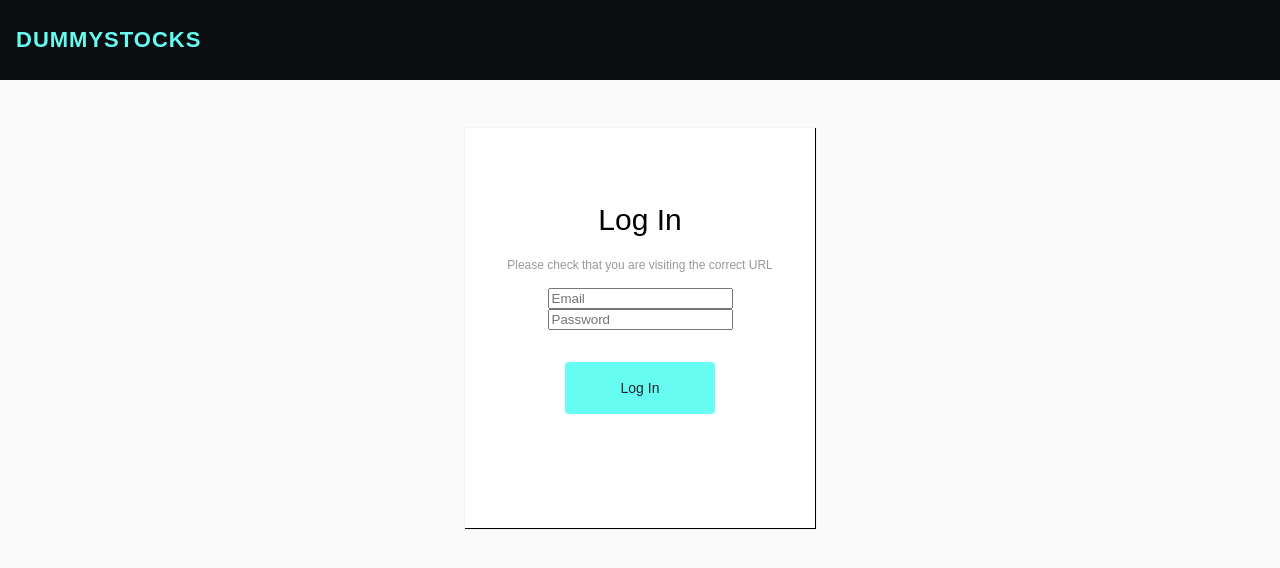
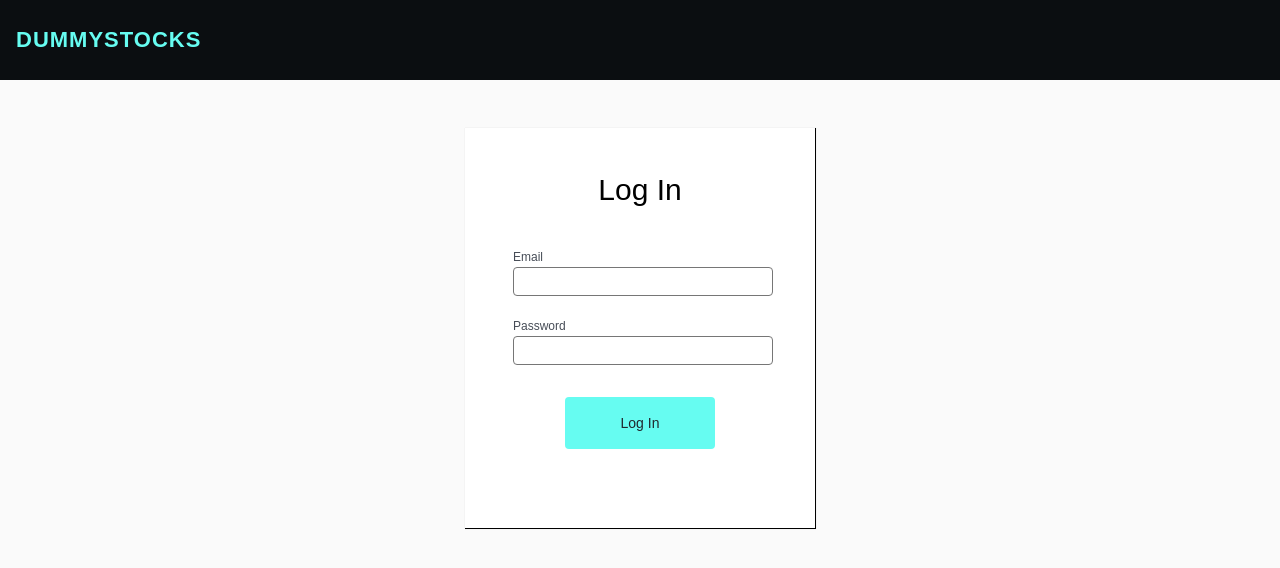
Before and after one commit to c0mpli/cipherX-website, a PHP site: page /login.php in a window 1280 px wide. Shown: the top 568 px of the page. Run offline with PHP 8.4, Linux system fonts and the light colour scheme.

Commit message:
Changed styling of login and register page
Login and register pages are completely ready. Now database testing is left

```diff
--- /dev/null
+++ b/login-style.css
@@ -0,0 +1,147 @@
+body{
+    margin: 0;
+    padding: 0;
+    text-decoration: none;
+    background-color: #fafafa;
+    font-family: Arial, Helvetica, sans-serif;
+}
+
+header{
+    box-sizing: border-box;
+    margin: 0;
+    min-width: 0;
+    color: #fff;
+    background-color: #0b0e11;
+    width: 100%;
+    height: 80px;
+    display: flex;
+    position: relative;
+    outline: none;
+    align-items: center;}
+
+.header-dummystocks{
+    appearance: none;
+    user-select: none;
+    cursor: pointer;
+    overflow: hidden;
+    text-overflow: ellipsis;
+    text-decoration: none;
+    color: #66fcf1;
+    padding: 8px 16px;
+    min-height: 17px;
+    font-weight: bold;
+    letter-spacing: 1px;
+    display: flex;
+    font-weight: bold;
+    font-family: Arial, Helvetica, sans-serif;
+    font-size: 22px;
+}
+.registerpage{
+    background-color: #fafafa;
+
+
+}
+.form{
+
+    position: relative;
+    top:5.5em;
+    margin-left: 3em;
+    margin-right: 3em;
+
+}
+.register-form{
+    display: block;
+    max-width: 500px;
+    margin: auto;
+    top: 3em;
+    position: relative;
+    text-align: center;
+    width: 350px;
+    height: 400px;
+    box-shadow: 0px 0px 0.5px 0.5px;
+    background-color:#fff;
+}
+
+
+.register-title{
+    position: relative;
+    font-family: Arial, Helvetica, sans-serif;
+    font-size: 30px;
+    top: 1.5em;
+}
+.register-subtitle{
+    position: relative;
+    font-family: Arial, Helvetica, sans-serif;
+    font-size: 12px;
+    top: 8em;
+    color: #707A8A;
+}
+
+.btn-createaccount{
+    -webkit-box-align: center;
+    align-items: center;
+    -webkit-box-pack: center;
+    justify-content: center;
+    box-sizing: border-box;
+    appearance: none;
+    user-select: none;
+    cursor: pointer;
+    display: block;
+    margin: auto;
+    top: 5em;
+    color: #21282d;
+    text-align: center;
+    width : 150px;
+   font-size: 14px;
+   font-family: Arial, Helvetica, sans-serif;
+   font-weight: 100;
+   line-height: 50px;
+   outline: none;
+   border: none;
+   border-radius: 4px;
+   background-color: #66fcf1;
+}
+.btn-createaccount:hover{
+    background-color: #a3fdf6;
+}
+
+.createacc-box{
+    display: block;
+    margin-top:2em;
+    text-decoration: none;
+}
+
+
+.label-email,.label-password,.label-referral{
+    font-size: 12px;
+    color: #474D57;
+    margin: auto;
+    text-align: start;
+    display: block;
+    position: relative;
+    font-family: Arial, Helvetica, sans-serif;
+    cursor: pointer;
+    padding-bottom: 3px;
+
+}
+
+.form-input{
+    border-width: thin;
+    border-style: solid;
+    outline: none;
+    width: 100%;
+    height:25px;
+    border-radius: 4px;
+}
+
+.form-input:focus{
+    border-width: 2px;
+    outline: none;
+    border-color:#66fcf1;;
+    border-style: solid;
+
+}
+
+.form-group-pwd{
+    padding-top: 23px;
+}
--- a/login.php
+++ b/login.php
@@ -3,7 +3,7 @@
     <head>
         <title> DummyStocks | Stocks for Beginners </title>
         <meta charset="UTF-8">
-        <link rel="stylesheet" href="css/register-style.css">
+        <link rel="stylesheet" href="login-style.css">
         <meta name="viewport" content="width=device-width, initial-scale=1.0">
     </head>
     <body>
@@ -14,13 +14,22 @@
             <div class="wrapper">
             <div class="register-form">
                 <div data-bn-type="text" class = "register-title">Log In</div>
-                <div data-bn-type="text" class = "register-subtitle">Please check that you are visiting the correct URL</div>
-                <form class="form" action="includes/login.inc.php" method="post">
-                    <input type="text" name="email" placeholder="Email"> <br>
-                    <input type="password" name="password" placeholder="Password"><br>
+                <form action="login.inc.php" method="post">
+                <div class="form">
+                    <div class = "form-group">
+                        <label class="label-email">Email</label>
+                        <input type="text" class="form-input" aria-describedby="emailhelp">
+                    </div>
+                    <div class = "form-group-pwd">
+                        <label class="label-password">Password</label>
+                        <input type="password" class="form-input" name="password">
+                    </div>
+
+
                     <a href="" class="createacc-box">
-                    <button class="btn-createaccount" data-bn-type="button">Log In</button>
+                    <button class="btn-createaccount" data-bn-type="button" type ="sumbit" name="submit">Log In</button>
                     </a>
+                    </div>
                 </form>
             </div>
             </div>
--- a/css/register-style.css
+++ b/register-style.css
@@ -3,6 +3,7 @@ body{
     padding: 0;
     text-decoration: none;
     background-color: #fafafa;
+    font-family: Arial, Helvetica, sans-serif;
 }
 
 header{
@@ -41,9 +42,11 @@ header{
 
 }
 .form{
-    display: block;
+
     position: relative;
-    top:7em;
+    top:6em;
+    margin-left: 2.5em;
+    margin-right: 2.5em;
 
 }
 .register-form{
@@ -54,7 +57,7 @@ header{
     position: relative;
     text-align: center;
     width: 350px;
-    height: 400px;
+    height: 450px;
     box-shadow: 0px 0px 0.5px 0.5px;
     background-color:#fff;
 }
@@ -64,14 +67,14 @@ header{
     position: relative;
     font-family: Arial, Helvetica, sans-serif;
     font-size: 30px;
-    top: 2.5em;
+    top: 2em;
 }
 .register-subtitle{
     position: relative;
     font-family: Arial, Helvetica, sans-serif;
     font-size: 12px;
-    top: 8em;
-    color: #979997;
+    top: 6.5em;
+    color: #707A8A;
 }
 
 .btn-createaccount{
@@ -104,6 +107,52 @@ header{
 
 .createacc-box{
     display: block;
-    margin-top:2em;
+    margin-top: 2em;
     text-decoration: none;
 }
+
+
+.label-email,.label-password,.label-referral{
+    font-size: 12px;
+    color: #474D57;
+    margin: auto;
+    text-align: start;
+    display: block;
+    position: relative;
+    font-family: Arial, Helvetica, sans-serif;
+    cursor: pointer;
+    padding-bottom: 3px;
+
+}
+
+
+.form-group-email{
+    padding-top: 1em;
+
+}
+
+.form-group-pwd{
+    padding-top: 1em;
+
+}
+
+.form-group-referral{
+    padding-top: 1em;
+}
+
+.form-input{
+    border-width: thin;
+    border-style: solid;
+    outline: none;
+    width: 100%;
+    height:25px;
+    border-radius: 4px;
+}
+
+.form-input:focus{
+    border-width: 2px;
+    outline: none;
+    border-color:#66fcf1;;
+    border-style: solid;
+
+}
```
Also changed, not shown: register.php (+18 -5 lines), dbh.inc.php (renamed from includes/dbh.inc.php), functions.inc.php (renamed from includes/functions.inc.php), includes/login.inc.php (deleted), index-style.css (renamed from css/index-style.css), login.inc.php (added).
